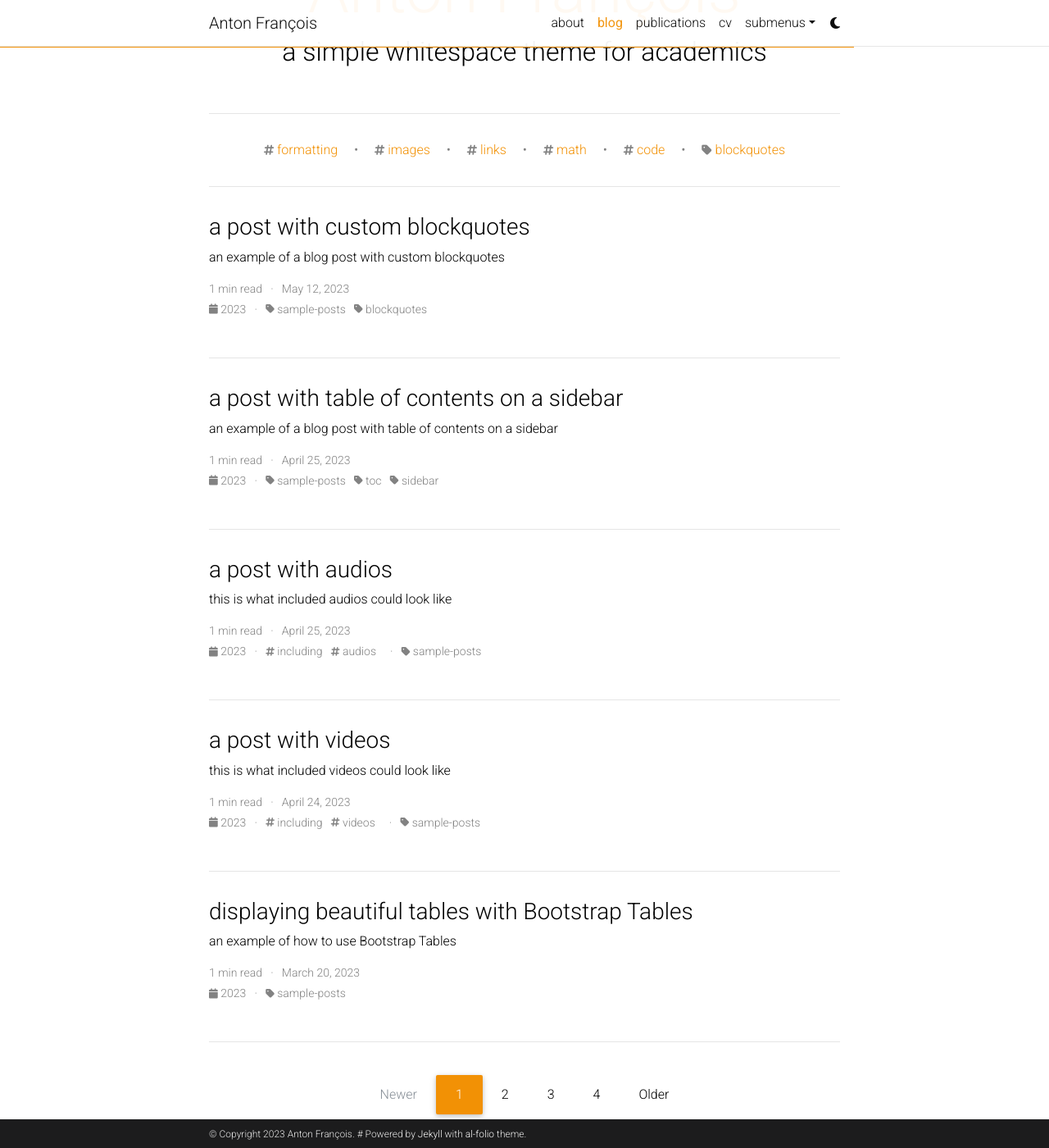
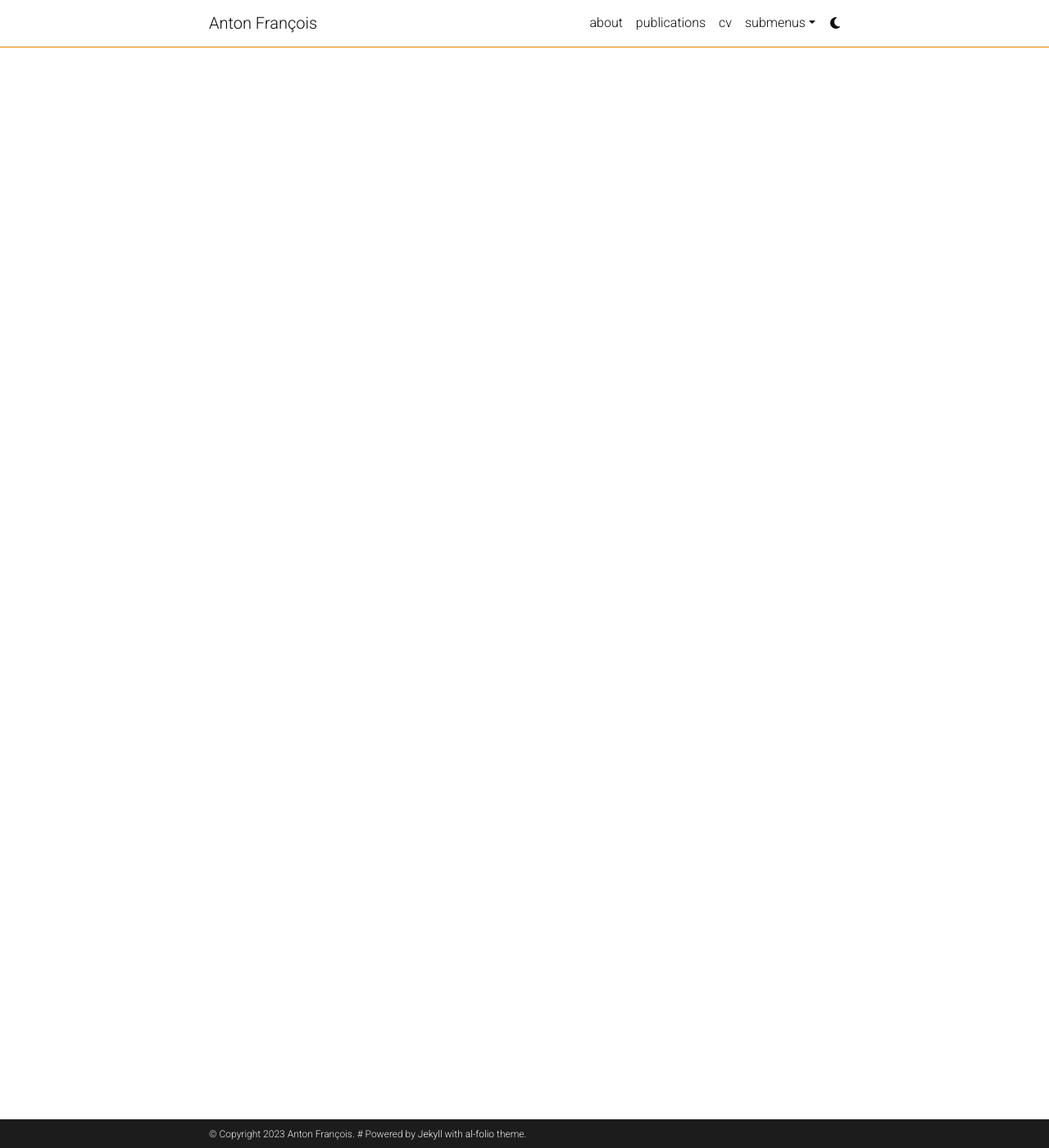
Before and after one commit to antonfrancois/antonfrancois.github.io, a Jekyll site: the page built from blog/index.html, in a window 1280 px wide and 1400 px high, scrolled down 197 px. Shown: the whole window at 82% size. Built offline with Jekyll 4.4.1, drawn with Linux system fonts in a browser that asks for light colours; the list of posts is cut into pages by our own code; comment, search, counter and statistics services are not loaded; a style sheet for code colours, icons or effects is not loaded; some of the changed lines change nothing that is shown.

Commit message:
remove blog

```diff
--- a/_config.yml
+++ b/_config.yml
@@ -120,45 +120,45 @@
 # Blog
 # -----------------------------------------------------------------------------
 
-blog_name: Anton François # blog_name will be displayed in your blog page
-blog_nav_title: blog # your blog must have a title for it to be displayed in the nav bar
-blog_description: a simple whitespace theme for academics
-permalink: /blog/:year/:title/
+# blog_name: Anton François # blog_name will be displayed in your blog page
+# blog_nav_title: blog # your blog must have a title for it to be displayed in the nav bar
+# blog_description: a simple whitespace theme for academics
+# permalink: /blog/:year/:title/
 
-# Pagination
-pagination:
-  enabled: true
+# # Pagination
+# pagination:
+#   enabled: true
 
-related_blog_posts:
-  enabled: true
-  max_related: 5
+# related_blog_posts:
+#   enabled: true
+#   max_related: 5
 
-# Giscus comments (RECOMMENDED)
-# Follow instructions on https://giscus.app/ to setup for your repo to fill out
-# the information below.
-giscus:
-  repo: alshedivat/al-folio      # <your-github-user-name>/<your-github-repo-name>
-  repo_id: MDEwOlJlcG9zaXRvcnk2MDAyNDM2NQ==
-  category: Comments             # name of the category under which discussions will be created
-  category_id: DIC_kwDOA5PmLc4CTBt6
-  mapping: title                 # identify discussions by post title
-  strict: 1                      # use strict identification mode
-  reactions_enabled: 1           # enable (1) or disable (0) emoji reactions
-  input_position: bottom         # whether to display input form below (bottom) or above (top) the comments
-  theme: preferred_color_scheme  # name of the color scheme (preferred works well with al-folio light/dark mode)
-  emit_metadata: 0
-  lang: en
+# # Giscus comments (RECOMMENDED)
+# # Follow instructions on https://giscus.app/ to setup for your repo to fill out
+# # the information below.
+# giscus:
+#   repo: alshedivat/al-folio      # <your-github-user-name>/<your-github-repo-name>
+#   repo_id: MDEwOlJlcG9zaXRvcnk2MDAyNDM2NQ==
+#   category: Comments             # name of the category under which discussions will be created
+#   category_id: DIC_kwDOA5PmLc4CTBt6
+#   mapping: title                 # identify discussions by post title
+#   strict: 1                      # use strict identification mode
+#   reactions_enabled: 1           # enable (1) or disable (0) emoji reactions
+#   input_position: bottom         # whether to display input form below (bottom) or above (top) the comments
+#   theme: preferred_color_scheme  # name of the color scheme (preferred works well with al-folio light/dark mode)
+#   emit_metadata: 0
+#   lang: en
 
-# Disqus comments (DEPRECATED)
-disqus_shortname: al-folio # put your disqus shortname
-# https://help.disqus.com/en/articles/1717111-what-s-a-shortname
+# # Disqus comments (DEPRECATED)
+# disqus_shortname: al-folio # put your disqus shortname
+# # https://help.disqus.com/en/articles/1717111-what-s-a-shortname
 
-# External sources.
-# If you have blog posts published on medium.com or other external sources,
-# you can display them in your blog by adding a link to the RSS feed.
-external_sources:
-  - name: medium.com
-    rss_url: https://medium.com/@al-folio/feed
+# # External sources.
+# # If you have blog posts published on medium.com or other external sources,
+# # you can display them in your blog by adding a link to the RSS feed.
+# external_sources:
+#   - name: medium.com
+#     rss_url: https://medium.com/@al-folio/feed
 
 # -----------------------------------------------------------------------------
 # Collections
```
